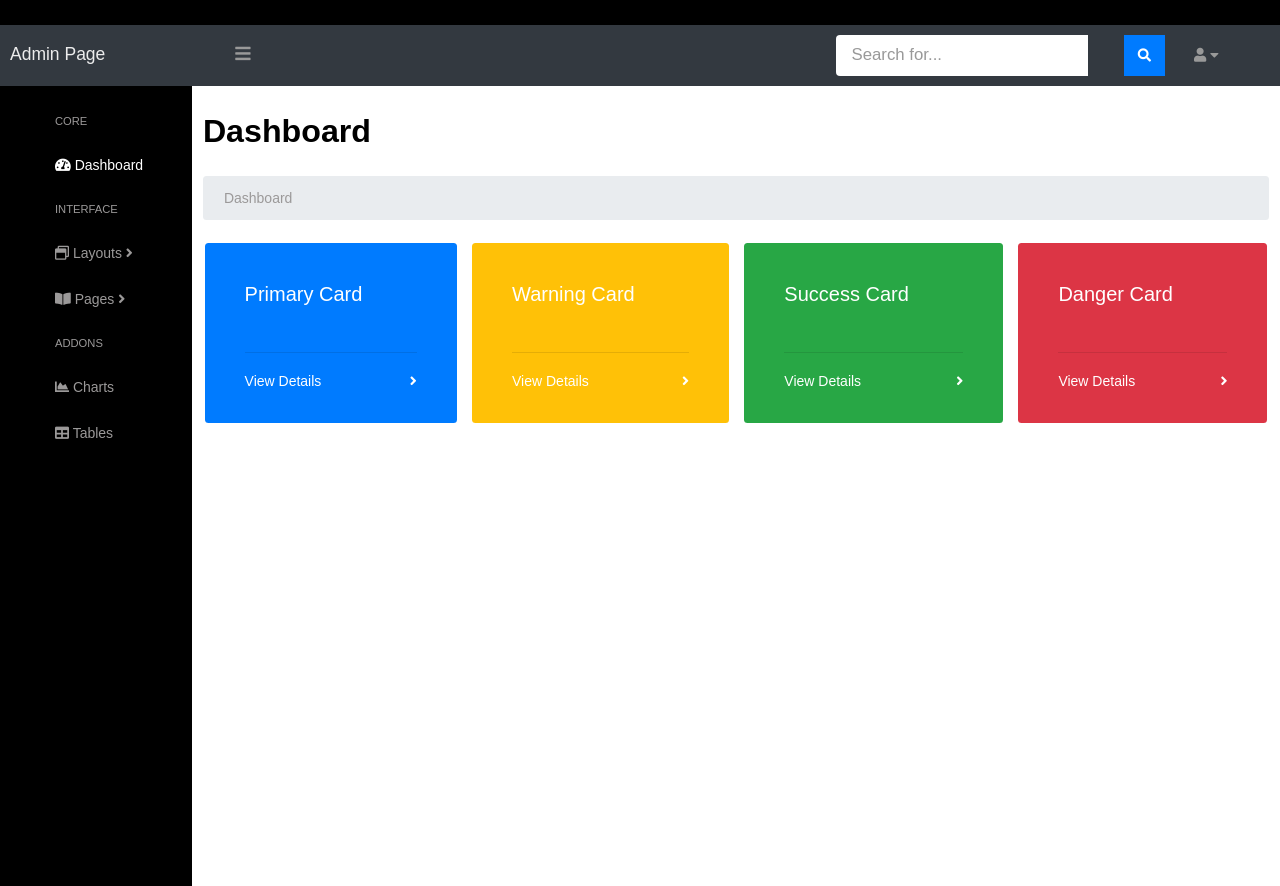
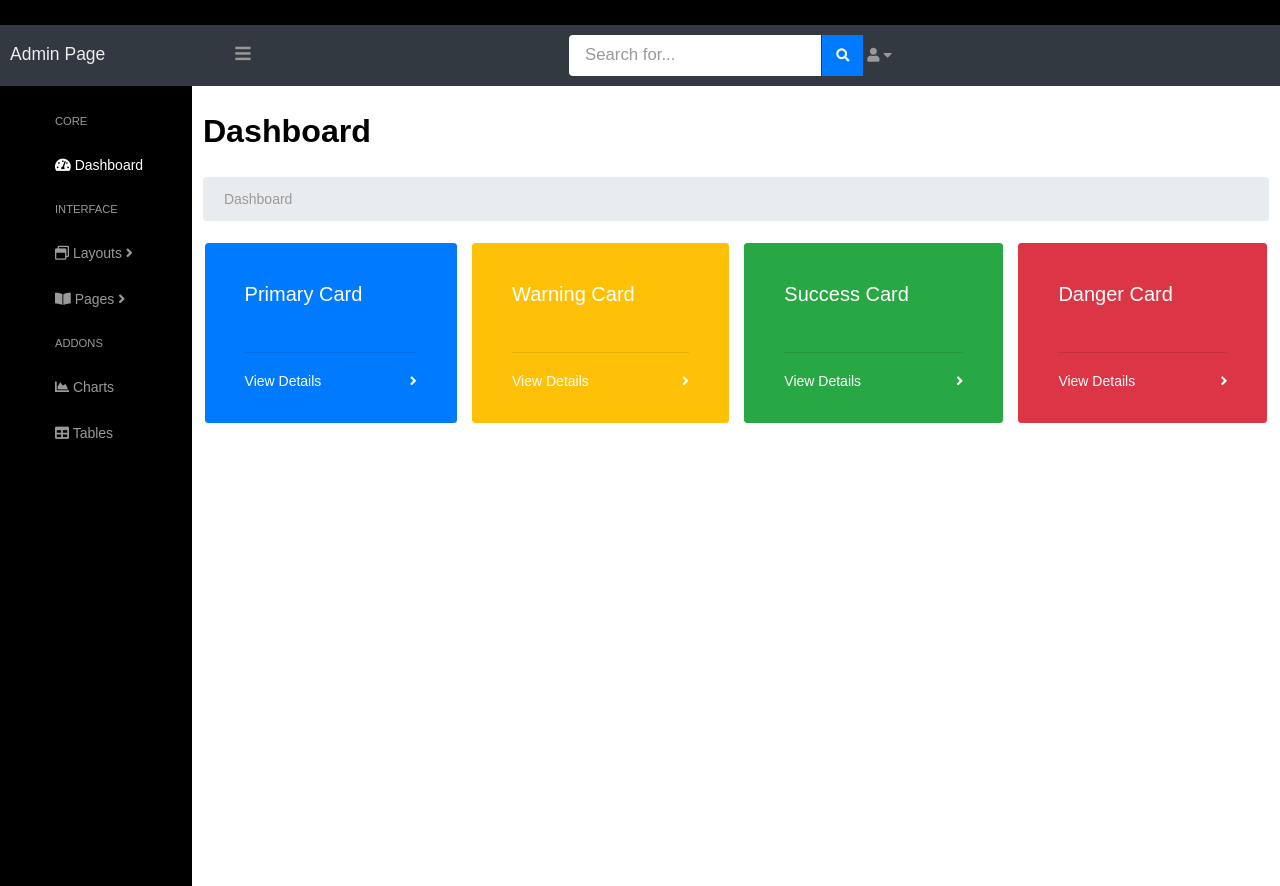
Before and after one commit to plecs-github/project-css3-002-admin-template, a plain HTML site: page index.html in a window 1280 px wide. Drawn offline with Linux system fonts and the light colour scheme.

Commit message:
New file

```diff
--- a/css/main.css
+++ b/css/main.css
@@ -25,9 +25,12 @@ padding: 10px;
     display: flex;
     flex-wrap: nowrap;
     background-color:rgb(51,57,64);
-  }
+    flex-direction: row;
+    align-items: center;
+}
 .header__search {
     display: inline;
+    padding-left: 10%;
 }
 h3 {
     font-weight: 20;
@@ -38,13 +41,13 @@ h3 {
     padding: .375rem .75rem;
     font-size: 1.2rem;
     color: rgb(153,153,153);
+    margin-right: -3px;
     border: solid 5px transparent;
-    transition: border .15s;
-    position: absolute;
-    right: 15%;
+    transition: border-color .15s;
+
 }
 .search__input:focus {
-    border: solid 5px rgb(128,189,255);
+    border-color: solid 5px rgb(128,189,255);
 }
 .search__btn {
     background-color: rgb(0,123,255);
@@ -52,11 +55,11 @@ h3 {
     width: 41px;
     height: 41px;
     border: 0px;
-    position: relative;
-    left: 79%;
+
     }
 .fa-user{
     color: rgb(153,153,153);
+    ;
 
 }
 .fa-caret-down{
@@ -65,20 +68,18 @@ h3 {
 .fa-bars{
     font-size: 1.25rem;
     color: rgb(153,153,153);
-    position: relative;
-    left: 10%;
+    margin-right: 25%
+
 }
 .header__icon--left {
     display: inline-block;
     width: 50px;
-    text-align: center;
-    position: relative;
-    left: 80%;
+
 }
 .header__search--flex-container {
     display: flex;
     flex-wrap:nowrap;
-    justify-content: left;
+
 
 }
 /* main */
```
